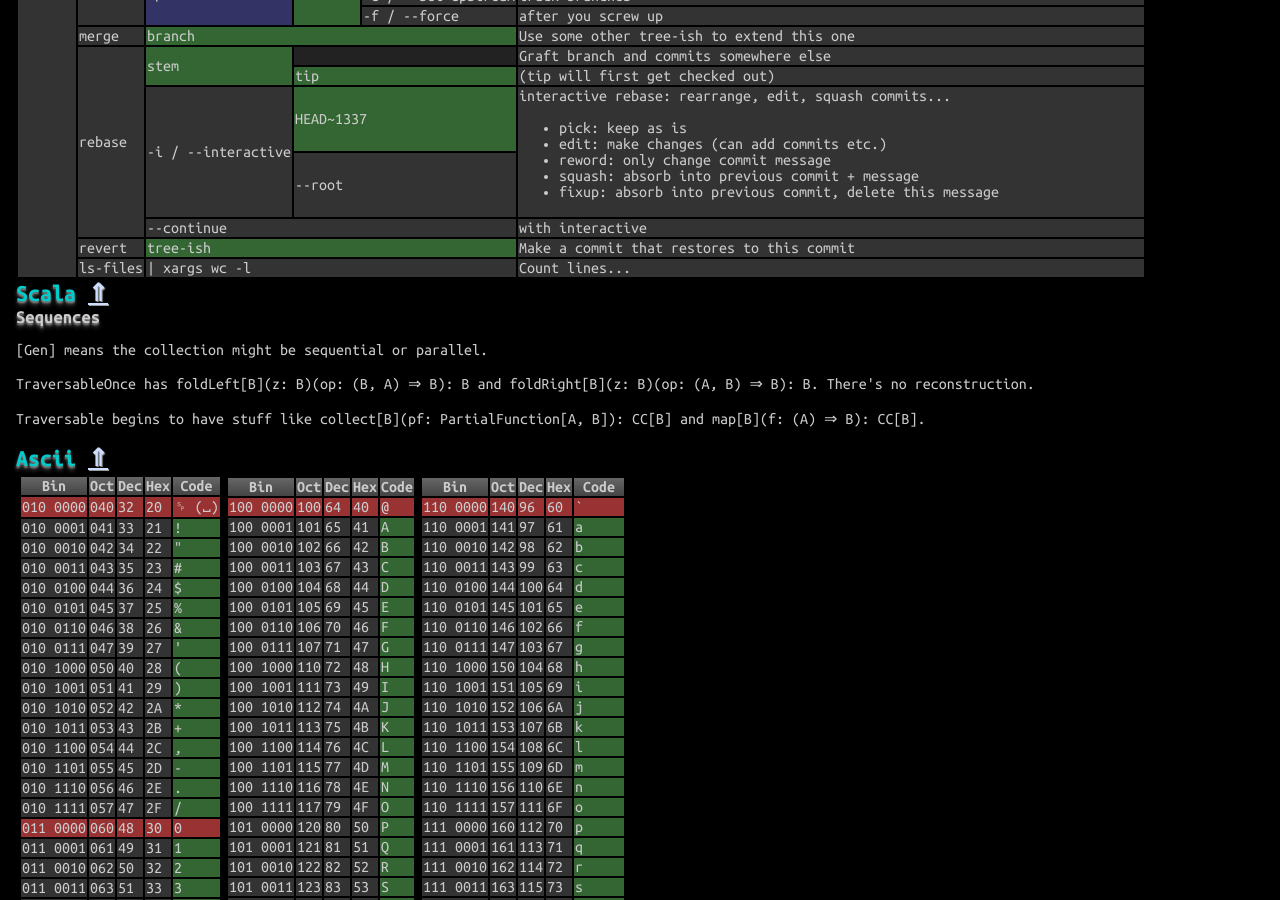
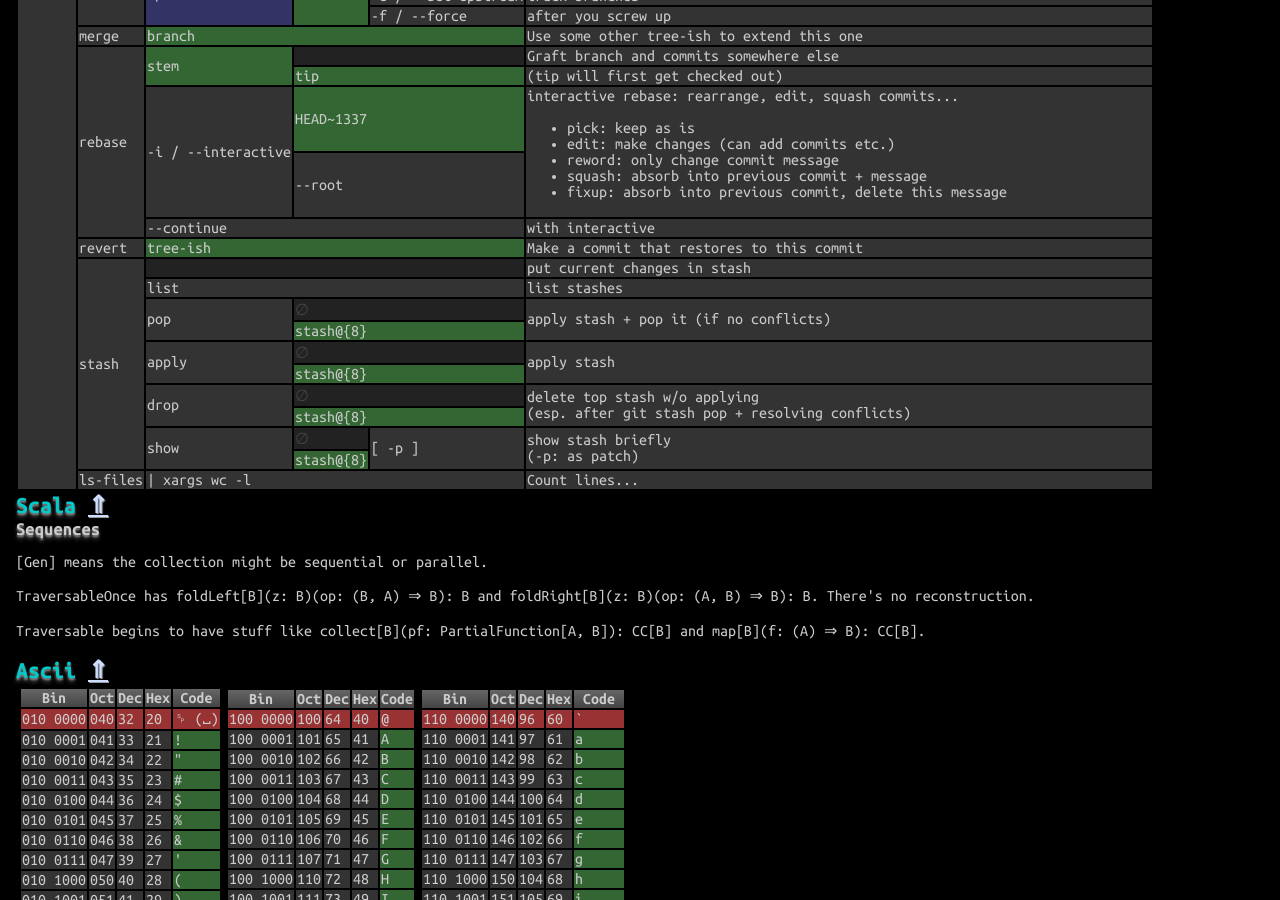
Before and after one commit to betaveros/cs, a Jekyll site: the page built from index.html, in a window 1280 px wide and 900 px high, scrolled down 17044 px. Built offline with Jekyll 4.4.1, drawn with Linux system fonts in a browser that asks for light colours.

Commit message:
git stash and subcommands

```diff
--- a/_includes/git.html
+++ b/_includes/git.html
@@ -20,7 +20,7 @@
 <p>The actual cheat sheet.</p>
 <table>
 	<tr><th>Command</th><th colspan="4">Subcommands, flags, arguments</th><th>Description</th></tr>
-	<tr><td rowspan="39">git</td>
+	<tr><td rowspan="49">git</td>
 		<td colspan="4">status</td><td class="empty"></td></tr>
 	<tr><td colspan="4">hist</td><td>[alias]<br/>&nbsp; &nbsp; hist = log --pretty=format:\"%h %ad | %s%d [%an]\" --graph --date=short<br/>(see <a href="http://gitimmersion.com/lab_10.html">git immersion</a>)</td></tr>
 	<tr><td rowspan="5">add</td><td colspan="3" class="cr">files</td><td class="empty"></td></tr>
@@ -74,5 +74,15 @@
 	<tr><td colspan="2">--root</td></tr>
 	<tr><td colspan="3">--continue</td><td>with interactive</td></tr>
 	<tr><td>revert</td><td class="cg" colspan="3">tree-ish</td><td>Make a commit that restores to this commit</td></tr>
+	<tr><td rowspan="10">stash</td><td class="empty" colspan="3"></td><td>put current changes in stash</td></tr>
+	<tr><td colspan="3">list</td><td>list stashes</td></tr>
+	<tr><td rowspan="2">pop</td><td class="empty" colspan="2">&empty;</td><td rowspan="2">apply stash + pop it (if no conflicts)</td></tr>
+	<tr><td class="cg" colspan="2">stash@{8}</td></tr>
+	<tr><td rowspan="2">apply</td><td class="empty" colspan="2">&empty;</td><td rowspan="2">apply stash</td></tr>
+	<tr><td class="cg" colspan="2">stash@{8}</td></tr>
+	<tr><td rowspan="2">drop</td><td class="empty" colspan="2">&empty;</td><td rowspan="2">delete top stash w/o applying<br />(esp. after git stash pop + resolving conflicts)</td></tr>
+	<tr><td class="cg" colspan="2">stash@{8}</td></tr>
+	<tr><td rowspan="2">show</td><td class="empty">&empty;</td><td rowspan="2">[ -p ]</td><td rowspan="2">show stash briefly<br />(-p: as patch)</td></tr>
+	<tr><td class="cg">stash@{8}</td></tr>
 	<tr><td>ls-files</td><td colspan="3">| xargs wc -l</td><td>Count lines...</td></tr>
 </table>
```
